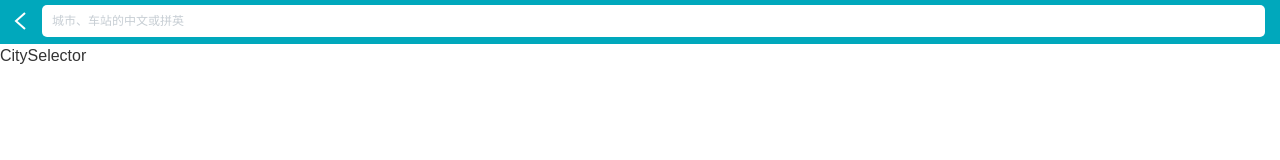
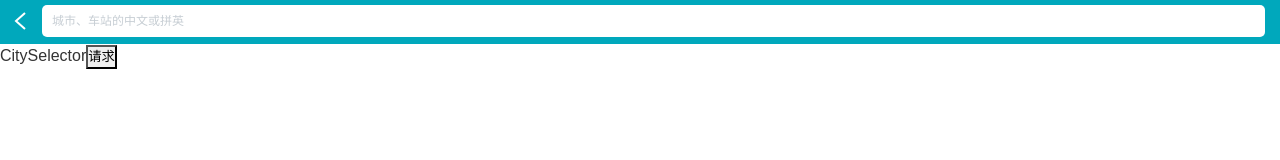
Before and after one commit to LoveWei0/WhereToGoReact, a React (Vite) app: page / in a window 1280 px wide. Shown: the top 160 px of the page. Built offline with nearby package versions, Linux system fonts and the light colour scheme.

Commit message:
feat: cities type add cities api

```diff
--- /dev/null
+++ b/src/api/cities.ts
@@ -0,0 +1,7 @@
+import http from '@utils/http'
+// type
+import { CitiesData } from './types/citiesType'
+
+export function getCitiesData() {
+  return http.get<any, CitiesData>('/cities')
+}
--- /dev/null
+++ b/src/api/types/citiesType.ts
@@ -0,0 +1,17 @@
+interface NameType {
+  name: string
+}
+
+export type HotCitiesType = NameType[]
+
+export interface CityType {
+  citys: HotCitiesType[]
+  title: string
+}
+
+export type CityListType = CityType[]
+
+export interface CitiesData {
+  hotCities: HotCitiesType
+  cityList: CityListType
+}
--- a/src/pages/citySelector/index.tsx
+++ b/src/pages/citySelector/index.tsx
@@ -3,9 +3,14 @@ import React from 'react'
 import './index.css'
 // classnames
 import classnames from 'classnames'
+import { getCitiesData } from '@/api/cities'
 
 export default function CitySelector() {
   const show = true
+  const handleClick = async () => {
+    const result = await getCitiesData()
+    console.log(result)
+  }
   return (
     <div className={classnames('city-selector', { hidden: !show })}>
       <div className="city-search">
@@ -28,6 +33,7 @@ export default function CitySelector() {
         </div>
       </div>
       CitySelector
+      <button onClick={handleClick}>请求</button>
     </div>
   )
 }
```
